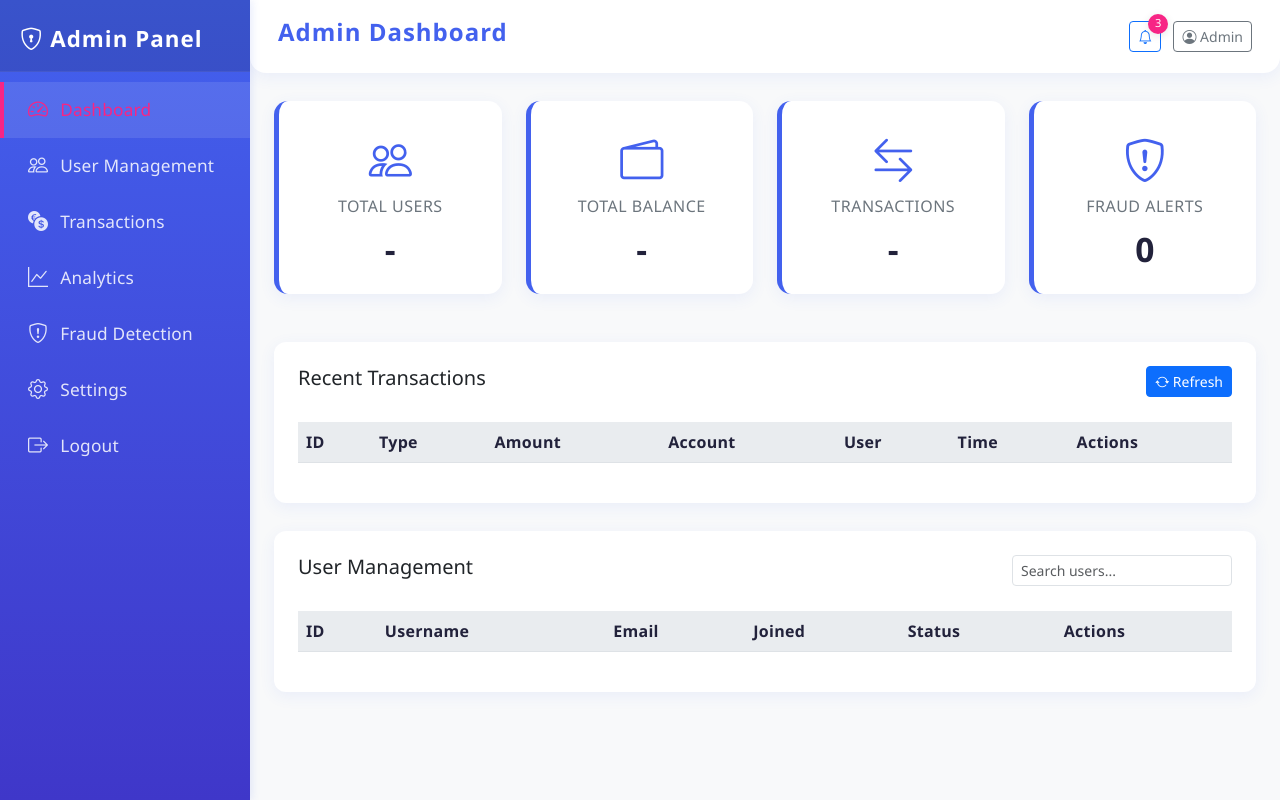
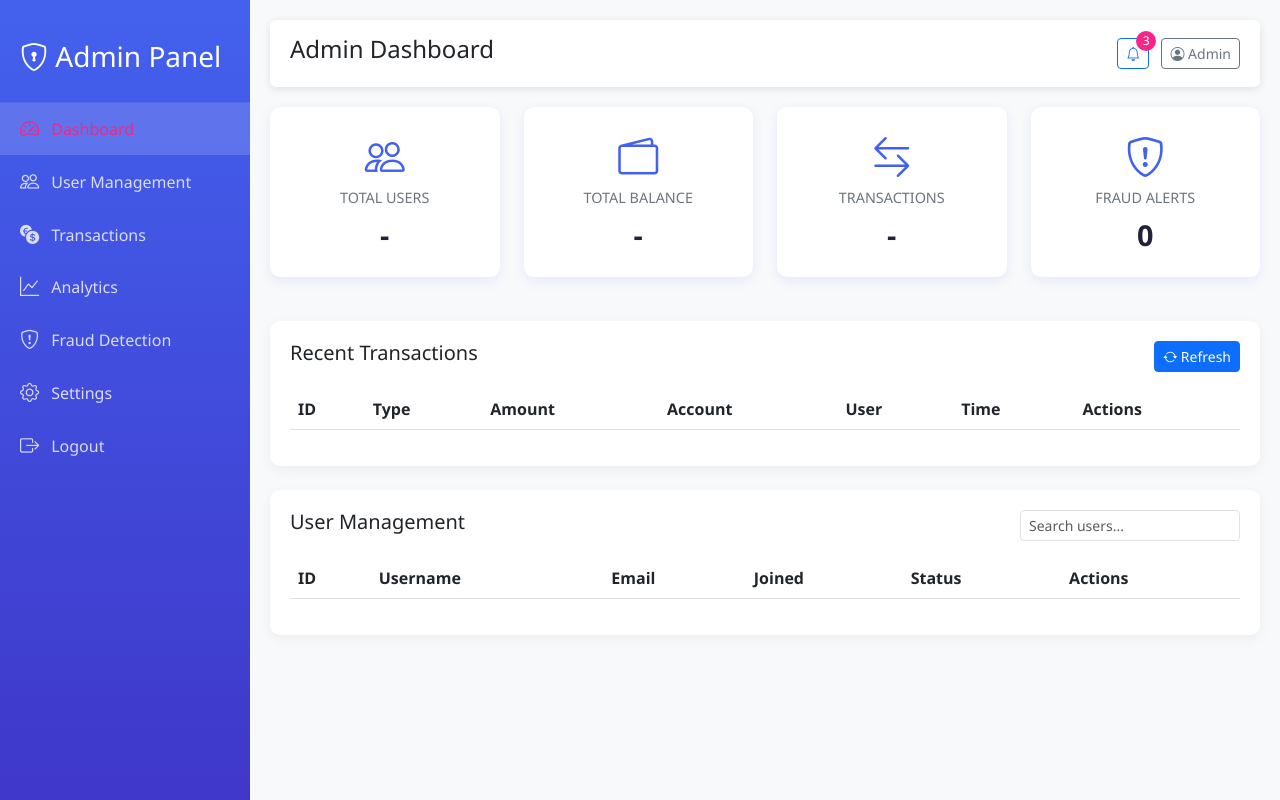
Before and after one commit to peedaluk/Banking-system-with-Advanced-Fraud-detection, a Flask app: template templates/admin_dashboard.html in a window 1280 px wide. Run offline with Flask 3, Linux system fonts and the light colour scheme; the template is opened without the code that fills it, so the values that code supplies are empty; some libraries are stand-ins or nearby versions.

Commit message:
changed admin dashboard

```diff
--- a/static/admin_dashboard.css
+++ b/static/admin_dashboard.css
@@ -1,18 +1,8 @@
-:root {
-    --sidebar-width: 250px;
-    --header-height: 60px;
-    --primary-color: #4361ee;
-    --secondary-color: #3f37c9;
-    --accent-color: #f72585;
-    --bg-light: #f8f9fa;
-    --bg-card: #fff;
-    --shadow: 0 4px 16px rgba(67,97,238,0.08);
-}
-body { background: red !important; }
 body {
-    background-color: var(--bg-light);
-    overflow-x: hidden;
-    font-family: 'Segoe UI', 'Roboto', Arial, sans-serif;
+  background-color: #f8f9fa;
+  font-family: 'Segoe UI', Tahoma, Geneva, Verdana, sans-serif;
+  margin: 0;
+  padding: 0;
 }
 
 .dashboard-container {
@@ -20,229 +10,119 @@ body {
   min-height: 100vh;
 }
 
-/* Sidebar Styles */
 .sidebar {
-    width: var(--sidebar-width);
-    background: linear-gradient(180deg, var(--primary-color), var(--secondary-color));
+  width: 250px;
+  background: linear-gradient(180deg, #4361ee, #3f37c9);
   color: white;
+  position: fixed;
   height: 100vh;
-    position: fixed;
-    transition: all 0.3s;
-    z-index: 1000;
-    box-shadow: 2px 0 8px rgba(67,97,238,0.12);
+  padding-top: 20px;
 }
 
 .sidebar-header {
-    padding: 26px 20px 18px 20px;
-    background: rgba(0,0,0,0.15);
-    border-bottom: 1px solid rgba(255,255,255,0.06);
-    letter-spacing: 1px;
-}
-
-.sidebar-header h3 {
-    font-size: 1.4rem;
+  padding: 20px;
+  font-size: 1.5rem;
   font-weight: 700;
-    margin: 0;
-}
-
-.sidebar-menu {
-    padding: 10px 0;
+  border-bottom: 1px solid rgba(255,255,255,0.1);
 }
 
 .sidebar-menu a {
-    color: rgba(255,255,255,0.85);
-    text-decoration: none;
   display: flex;
   align-items: center;
-    padding: 13px 24px;
-    transition: all 0.2s;
-    border-left: 4px solid transparent;
-    font-size: 1.08rem;
-    letter-spacing: 0.2px;
-    position: relative;
+  color: rgba(255,255,255,0.8);
+  padding: 12px 20px;
+  text-decoration: none;
+  transition: background 0.2s ease;
 }
+
 .sidebar-menu a:hover, .sidebar-menu a.active {
-    background: rgba(255,255,255,0.10);
-    color: var(--accent-color);
-    border-left: 4px solid var(--accent-color);
-    font-weight: 500;
+  background: rgba(255,255,255,0.15);
+  color: #f72585;
 }
 
 .sidebar-menu i {
   margin-right: 12px;
-    font-size: 1.25rem;
-    transition: color 0.2s;
+  font-size: 1.2rem;
 }
 
-.sidebar-menu a.active i,
-.sidebar-menu a:hover i {
-    color: var(--accent-color);
-}
-
-/* Main Content Styles */
 .main-content {
-    flex: 1;
-    margin-left: var(--sidebar-width);
-    padding: 32px 24px;
-    background: var(--bg-light);
+  margin-left: 250px;
+  padding: 20px;
+  flex-grow: 1;
+  background-color: #f8f9fa;
 }
 
 .header {
-    background: var(--bg-card);
-    padding: 18px 28px;
-    margin: -32px -24px 28px -24px;
-    box-shadow: var(--shadow);
-    border-radius: 0 0 16px 16px;
   display: flex;
   justify-content: space-between;
   align-items: center;
-}
-
-.header h4 {
-    font-weight: 700;
-    color: var(--primary-color);
-    letter-spacing: 1px;
+  background: white;
+  padding: 15px 20px;
+  margin-bottom: 20px;
+  border-radius: 6px;
+  box-shadow: 0 2px 8px rgba(0,0,0,0.1);
 }
 
 .stat-card {
-    background: var(--bg-card);
-    border-radius: 14px;
-    box-shadow: var(--shadow);
-    padding: 28px 18px 20px 18px;
-    margin-bottom: 24px;
-    transition: transform 0.2s, box-shadow 0.2s;
-    position: relative;
-    overflow: hidden;
-    border-left: 5px solid var(--primary-color);
+  background: white;
+  padding: 20px;
+  border-radius: 10px;
+  box-shadow: 0 4px 12px rgba(67,97,238,0.1);
+  text-align: center;
+  margin-bottom: 20px;
+  transition: transform 0.2s ease;
 }
 
 .stat-card:hover {
-    transform: translateY(-6px) scale(1.02);
-    box-shadow: 0 8px 24px rgba(67,97,238,0.18);
-    border-left: 5px solid var(--accent-color);
+  transform: translateY(-6px);
+  box-shadow: 0 6px 20px rgba(67,97,238,0.2);
 }
 
 .stat-card i {
-    font-size: 2.7rem;
-    color: var(--primary-color);
-    margin-bottom: 15px;
-    transition: color 0.2s;
-}
-
-.stat-card:hover i {
-    color: var(--accent-color);
+  font-size: 2.5rem;
+  color: #4361ee;
+  margin-bottom: 10px;
 }
 
 .card-title {
-    font-size: 1rem;
+  font-size: 0.9rem;
   color: #6c757d;
-    margin-bottom: 6px;
-    font-weight: 500;
-    letter-spacing: 0.5px;
+  margin-bottom: 5px;
 }
 
 .card-value {
-    font-size: 2.1rem;
-    font-weight: 700;
+  font-size: 1.8rem;
+  font-weight: 600;
   color: #22223b;
 }
 
 .recent-table {
-    background: var(--bg-card);
-    border-radius: 12px;
-    box-shadow: var(--shadow);
-    padding: 24px;
-    margin-bottom: 28px;
-    animation: fadeIn 0.7s;
+  background: white;
+  border-radius: 10px;
+  padding: 20px;
+  box-shadow: 0 4px 14px rgba(0,0,0,0.05);
+  margin-bottom: 30px;
 }
 
-@keyframes fadeIn {
-    from { opacity: 0; transform: translateY(24px);}
-    to { opacity: 1; transform: none;}
+.table-hover tbody tr:hover {
+  background-color: #f1f3f8;
 }
 
 .action-btn {
-    padding: 6px 12px;
-    font-size: 0.9rem;
-    border-radius: 6px;
-    margin-right: 2px;
-    transition: background 0.2s;
-}
-
-.action-btn.block-btn {
-    background: #f9c74f;
-    color: #22223b;
-    border: none;
-}
-.action-btn.unblock-btn {
-    background: #43aa8b;
-    color: white;
-    border: none;
-}
-.action-btn:hover {
-    opacity: 0.85;
+  margin-right: 5px;
 }
 
 .notification-badge {
   position: absolute;
   top: -8px;
   right: -8px;
-    background: var(--accent-color);
+  background: #f72585;
   color: white;
   border-radius: 50%;
   width: 20px;
   height: 20px;
+  font-size: 0.75rem;
   display: flex;
   align-items: center;
   justify-content: center;
-    font-size: 0.7rem;
-    box-shadow: 0 2px 8px rgba(0,0,0,0.10);
 }
-
-.table thead th {
-    background: #e9ecef;
-    color: #22223b;
-    font-weight: 600;
-    letter-spacing: 0.3px;
-}
-
-.table-hover tbody tr:hover {
-    background: #f1f3f8;
-    transition: background 0.2s;
-}
-
-::-webkit-scrollbar {
-    width: 8px;
-    background: #e9ecef;
-}
-::-webkit-scrollbar-thumb {
-    background: #bdbdbd;
-    border-radius: 4px;
-}
-
-@media (max-width: 768px) {
-    .sidebar {
-        width: 70px;
-        text-align: center;
-    }
-    .sidebar .menu-text {
-        display: none;
-    }
-    .sidebar-header h3 {
-        display: none;
-    }
-    .sidebar-header {
-        padding: 20px 10px;
-    }
-    .sidebar-menu a {
-        padding: 15px 10px;
-    }
-    .sidebar-menu i {
-        margin-right: 0;
-        font-size: 1.5rem;
-    }
-    .main-content {
-        margin-left: 70px;
-        padding: 16px 6px;
-    }
-}
--- a/static/admin_dashboard.js
+++ b/static/admin_dashboard.js
@@ -1,4 +1,4 @@
-// DOM elements
+document.addEventListener('DOMContentLoaded', () => {
   const totalUsersEl = document.getElementById('totalUsers');
   const totalBalanceEl = document.getElementById('totalBalance');
   const totalTransactionsEl = document.getElementById('totalTransactions');
@@ -7,54 +7,33 @@ const usersTableEl = document.getElementById('usersTable');
   const refreshTransactionsBtn = document.getElementById('refreshTransactions');
   const logoutBtn = document.getElementById('logoutBtn');
 
-// Fetch dashboard data
   async function fetchDashboardData() {
     try {
-        const response = await fetch('/admin/dashboard/data');
-        if (!response.ok) throw new Error('Failed to fetch dashboard data');
-        const data = await response.json();
+      const res = await fetch('/admin/dashboard/data');
+      if (!res.ok) throw new Error('Failed to fetch dashboard data');
+      const data = await res.json();
       totalUsersEl.textContent = data.total_users;
+      totalBalanceEl.textContent = `$${parseFloat(data.total_balance).toFixed(2)}`;
       totalTransactionsEl.textContent = data.total_transactions;
-        totalBalanceEl.textContent = `$${data.total_balance.toFixed(2)}`;
-    } catch (error) {
-        console.error('Error fetching dashboard data:', error);
+    } catch (err) {
+      console.error(err);
     }
   }
 
-// Fetch recent transactions
   async function fetchRecentTransactions() {
     try {
-        const response = await fetch('/admin/transactions');
-        if (!response.ok) throw new Error('Failed to fetch transactions');
-        const { transactions } = await response.json();
-        renderTransactions(transactions);
-    } catch (error) {
-        console.error('Error fetching transactions:', error);
-    }
-}
-
-// Fetch users
-async function fetchUsers() {
-    try {
-        const response = await fetch('/admin/users');
-        if (!response.ok) throw new Error('Failed to fetch users');
-        const { users } = await response.json();
-        renderUsers(users);
-    } catch (error) {
-        console.error('Error fetching users:', error);
-    }
-}
-
-// Render transactions
-function renderTransactions(transactions) {
+      const res = await fetch('/admin/transactions');
+      if (!res.ok) throw new Error('Failed to fetch transactions');
+      const { transactions } = await res.json();
       transactionsTableEl.innerHTML = '';
       transactions.forEach(txn => {
-        const row = document.createElement('tr');
+        const tr = document.createElement('tr');
         let badgeClass = 'bg-secondary';
         if (txn.type === 'deposit') badgeClass = 'bg-success';
-        if (txn.type === 'withdraw') badgeClass = 'bg-danger';
-        if (txn.type === 'transfer') badgeClass = 'bg-primary';
-        row.innerHTML = `
+        else if (txn.type === 'withdraw') badgeClass = 'bg-danger';
+        else if (txn.type === 'transfer') badgeClass = 'bg-primary';
+
+        tr.innerHTML = `
           <td>${txn.transaction_id}</td>
           <td><span class="badge ${badgeClass}">${txn.type.toUpperCase()}</span></td>
           <td>$${parseFloat(txn.amount).toFixed(2)}</td>
@@ -62,131 +41,100 @@ function renderTransactions(transactions) {
           <td>${txn.user_id}</td>
           <td>${txn.timestamp}</td>
           <td>
-                <button class="btn btn-sm btn-outline-primary" data-bs-toggle="tooltip" title="View Details">
-                    <i class="bi bi-eye"></i>
-                </button>
-                <button class="btn btn-sm btn-outline-danger" data-bs-toggle="tooltip" title="Flag as Fraud">
-                    <i class="bi bi-flag"></i>
-                </button>
+            <button class="btn btn-sm btn-outline-primary" title="View Details"><i class="bi bi-eye"></i></button>
+            <button class="btn btn-sm btn-outline-danger" title="Flag as Fraud"><i class="bi bi-flag"></i></button>
           </td>
         `;
-        transactionsTableEl.appendChild(row);
+        transactionsTableEl.appendChild(tr);
       });
+    } catch (err) {
+      console.error(err);
+    }
   }
 
-// Render users
-function renderUsers(users) {
+  async function fetchUsers() {
+    try {
+      const res = await fetch('/admin/users');
+      if (!res.ok) throw new Error('Failed to fetch users');
+      const { users } = await res.json();
       usersTableEl.innerHTML = '';
       users.forEach(user => {
-        const row = document.createElement('tr');
-        let statusBadge = '';
-        if (user.is_admin) {
-            statusBadge = '<span class="badge bg-primary">Admin</span>';
-        } else if (user.is_blocked) {
-            statusBadge = '<span class="badge bg-danger">Blocked</span>';
-        } else {
-            statusBadge = '<span class="badge bg-success">Active</span>';
-        }
-        row.innerHTML = `
+        const tr = document.createElement('tr');
+        const statusBadge = user.is_admin
+          ? '<span class="badge bg-primary">Admin</span>'
+          : user.is_blocked
+          ? '<span class="badge bg-danger">Blocked</span>'
+          : '<span class="badge bg-success">Active</span>';
+
+        tr.innerHTML = `
           <td>${user.user_id}</td>
           <td>${user.username}</td>
           <td>${user.email}</td>
           <td>${user.joined}</td>
           <td>${statusBadge}</td>
           <td>
-                ${!user.is_admin ? `
-                    ${user.is_blocked ? `
-                        <button class="btn btn-sm btn-success action-btn unblock-btn" data-user="${user.user_id}">
-                            Unblock
-                        </button>
-                    ` : `
-                        <button class="btn btn-sm btn-warning action-btn block-btn" data-user="${user.user_id}">
-                            Block
-                        </button>
-                    `}
-                ` : ''}
-                <button class="btn btn-sm btn-outline-info action-btn" data-bs-toggle="tooltip" title="View Profile">
-                    <i class="bi bi-person"></i>
-                </button>
+            ${
+              !user.is_admin
+                ? user.is_blocked
+                  ? `<button class="btn btn-sm btn-success unblock-btn" data-user="${user.user_id}">Unblock</button>`
+                  : `<button class="btn btn-sm btn-warning block-btn" data-user="${user.user_id}">Block</button>`
+                : ''
+            }
+            <button class="btn btn-sm btn-outline-info" title="View Profile"><i class="bi bi-person"></i></button>
           </td>
         `;
-        usersTableEl.appendChild(row);
+        usersTableEl.appendChild(tr);
       });
-    document.querySelectorAll('.block-btn').forEach(btn => {
-        btn.addEventListener('click', () => blockUser(btn.dataset.user));
-    });
-    document.querySelectorAll('.unblock-btn').forEach(btn => {
-        btn.addEventListener('click', () => unblockUser(btn.dataset.user));
-    });
-}
 
-// Block user
-async function blockUser(userId) {
-    try {
-        const response = await fetch(`/admin/users/${userId}/block`, {
-            method: 'POST'
-        });
-        if (response.ok) {
-            alert(`User ${userId} blocked successfully`);
-            fetchUsers();
-        } else {
-            throw new Error('Failed to block user');
-        }
-    } catch (error) {
-        console.error('Error blocking user:', error);
-        alert('Failed to block user');
+      // Add event listeners for block/unblock buttons
+      document.querySelectorAll('.block-btn').forEach(btn =>
+        btn.addEventListener('click', () => blockUser(btn.dataset.user))
+      );
+      document.querySelectorAll('.unblock-btn').forEach(btn =>
+        btn.addEventListener('click', () => unblockUser(btn.dataset.user))
+      );
+    } catch (err) {
+      console.error(err);
     }
   }
 
-// Unblock user
-async function unblockUser(userId) {
+  async function blockUser(userId) {
     try {
-        const response = await fetch(`/admin/users/${userId}/unblock`, {
-            method: 'POST'
-        });
-        if (response.ok) {
-            alert(`User ${userId} unblocked successfully`);
+      const res = await fetch(`/admin/users/${userId}/block`, { method: 'POST' });
+      if (!res.ok) throw new Error('Failed to block user');
       fetchUsers();
-        } else {
-            throw new Error('Failed to unblock user');
-        }
-    } catch (error) {
-        console.error('Error unblocking user:', error);
-        alert('Failed to unblock user');
+    } catch (err) {
+      alert('Error blocking user');
+      console.error(err);
     }
   }
 
-// Logout
-async function logout() {
+  async function unblockUser(userId) {
     try {
-        const response = await fetch('/admin/logout', {
-            method: 'POST'
-        });
-        if (response.ok) {
-            window.location.href = '/login';
-        } else {
-            throw new Error('Logout failed');
-        }
-    } catch (error) {
-        console.error('Logout error:', error);
-        alert('Failed to logout');
+      const res = await fetch(`/admin/users/${userId}/unblock`, { method: 'POST' });
+      if (!res.ok) throw new Error('Failed to unblock user');
+      fetchUsers();
+    } catch (err) {
+      alert('Error unblocking user');
+      console.error(err);
     }
   }
 
+  logoutBtn.addEventListener('click', async () => {
+    try {
+      const res = await fetch('/admin/logout', { method: 'POST' });
+      if (res.ok) window.location.href = '/login';
+      else alert('Logout failed');
+    } catch (err) {
+      alert('Logout error');
+      console.error(err);
+    }
+  });
+
+  refreshTransactionsBtn.addEventListener('click', fetchRecentTransactions);
+
   // Initialize dashboard
-function initDashboard() {
   fetchDashboardData();
   fetchRecentTransactions();
   fetchUsers();
-    refreshTransactionsBtn.addEventListener('click', fetchRecentTransactions);
-    logoutBtn.addEventListener('click', logout);
-
-    // Initialize tooltips
-    const tooltipTriggerList = [].slice.call(document.querySelectorAll('[data-bs-toggle="tooltip"]'));
-    tooltipTriggerList.map(function (tooltipTriggerEl) {
-        return new bootstrap.Tooltip(tooltipTriggerEl);
 });
-}
-
-// Initialize when page loads
-document.addEventListener('DOMContentLoaded', initDashboard);
--- a/templates/admin_dashboard.html
+++ b/templates/admin_dashboard.html
@@ -1,17 +1,16 @@
 <!DOCTYPE html>
 <html lang="en">
 <head>
-    <meta charset="UTF-8">
-    <meta name="viewport" content="width=device-width, initial-scale=1.0">
+  <meta charset="UTF-8" />
+  <meta name="viewport" content="width=device-width, initial-scale=1" />
   <title>Admin Dashboard</title>
-    <link href="https://cdn.jsdelivr.net/npm/bootstrap@5.3.0/dist/css/bootstrap.min.css" rel="stylesheet">
-    <link rel="stylesheet" href="https://cdn.jsdelivr.net/npm/bootstrap-icons@1.10.0/font/bootstrap-icons.css">
-    <link rel="stylesheet" href="{{ url_for('static', filename='css/admin_dashboard.css') }}">
+  <link href="https://cdn.jsdelivr.net/npm/bootstrap@5.3.0/dist/css/bootstrap.min.css" rel="stylesheet" />
+  <link href="https://cdn.jsdelivr.net/npm/bootstrap-icons@1.10.0/font/bootstrap-icons.css" rel="stylesheet" />
+  <link rel="stylesheet" href="{{ url_for('static', filename='css/admin_dashboard.css') }}" />
 </head>
 <body>
   <div class="dashboard-container">
-        <!-- Sidebar -->
-        <div class="sidebar">
+    <nav class="sidebar">
       <div class="sidebar-header">
         <h3><i class="bi bi-shield-lock"></i> Admin Panel</h3>
       </div>
@@ -24,11 +23,10 @@
         <a href="#"><i class="bi bi-gear"></i> <span class="menu-text">Settings</span></a>
         <a href="#" id="logoutBtn"><i class="bi bi-box-arrow-right"></i> <span class="menu-text">Logout</span></a>
       </div>
-        </div>
+    </nav>
 
-        <!-- Main Content -->
-        <div class="main-content">
-            <div class="header">
+    <main class="main-content">
+      <div class="header d-flex justify-content-between align-items-center">
         <h4>Admin Dashboard</h4>
         <div>
           <button class="btn btn-sm btn-outline-primary position-relative">
@@ -42,7 +40,7 @@
       </div>
 
       <!-- Stats Cards -->
-            <div class="row">
+      <div class="row mb-4">
         <div class="col-md-3">
           <div class="stat-card text-center">
             <i class="bi bi-people"></i>
@@ -74,8 +72,8 @@
       </div>
 
       <!-- Recent Transactions -->
-            <div class="recent-table mt-4">
-                <div class="d-flex justify-content-between align-items-center mb-4">
+      <section class="recent-table mb-4">
+        <div class="d-flex justify-content-between align-items-center mb-3">
           <h5>Recent Transactions</h5>
           <button class="btn btn-sm btn-primary" id="refreshTransactions">
             <i class="bi bi-arrow-repeat"></i> Refresh
@@ -94,20 +92,16 @@
                 <th>Actions</th>
               </tr>
             </thead>
-                        <tbody id="transactionsTable">
-                            <!-- Transactions will be loaded here -->
-                        </tbody>
+            <tbody id="transactionsTable"></tbody>
           </table>
         </div>
-            </div>
+      </section>
 
       <!-- User Management -->
-            <div class="recent-table mt-4">
-                <div class="d-flex justify-content-between align-items-center mb-4">
+      <section class="recent-table mb-4">
+        <div class="d-flex justify-content-between align-items-center mb-3">
           <h5>User Management</h5>
-                    <div>
-                        <input type="text" class="form-control form-control-sm" placeholder="Search users..." id="userSearch">
-                    </div>
+          <input type="text" class="form-control form-control-sm w-auto" placeholder="Search users..." id="userSearch" />
         </div>
         <div class="table-responsive">
           <table class="table table-hover">
@@ -121,14 +115,13 @@
                 <th>Actions</th>
               </tr>
             </thead>
-                        <tbody id="usersTable">
-                            <!-- Users will be loaded here -->
-                        </tbody>
+            <tbody id="usersTable"></tbody>
           </table>
         </div>
+      </section>
+    </main>
   </div>
-        </div>
-    </div>
+
   <script src="https://cdn.jsdelivr.net/npm/bootstrap@5.3.0/dist/js/bootstrap.bundle.min.js"></script>
   <script src="{{ url_for('static', filename='js/admin_dashboard.js') }}"></script>
 </body>
```
Lines whose indentation alone changed are shown as unchanged.
